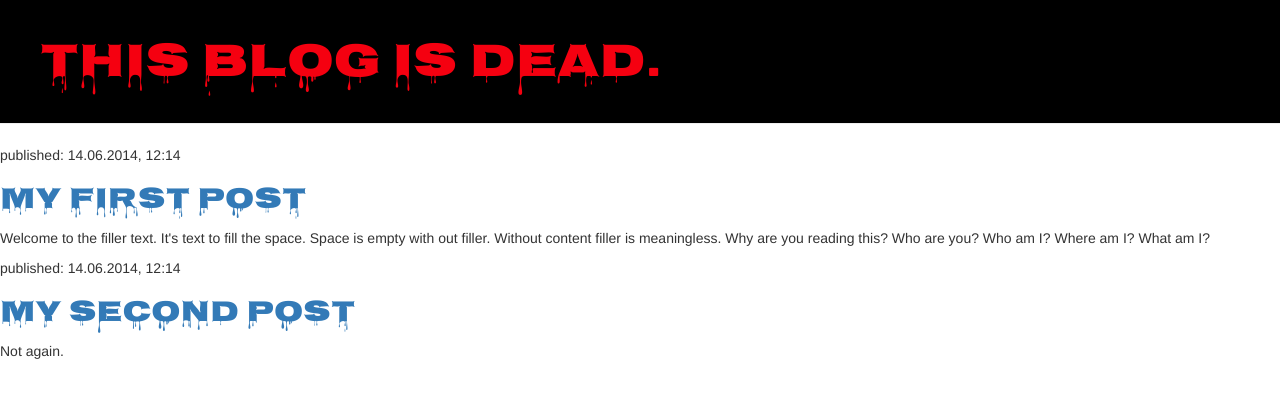
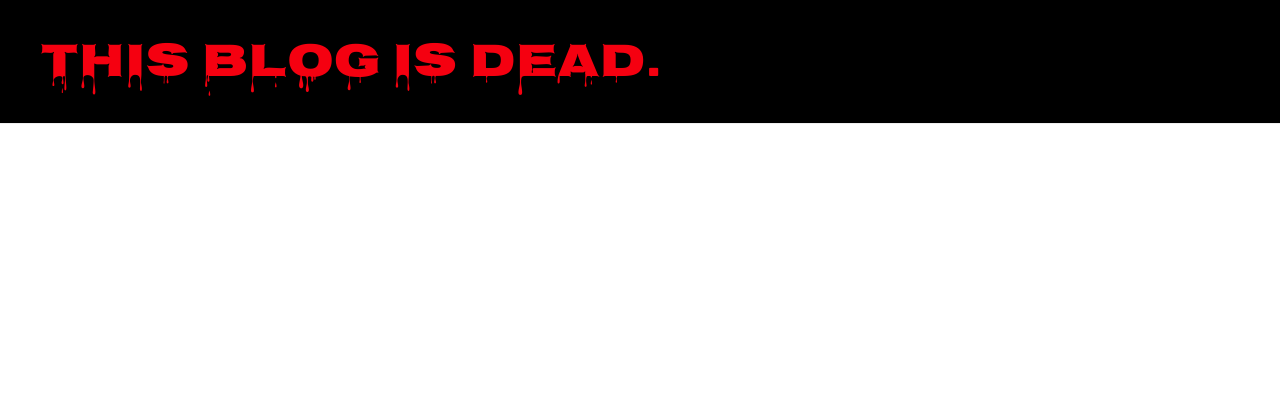
Before and after one commit to greylisa/my-first-blog, a Django app: page / in a window 1280 px wide. Shown: the top 398 px of the page. Run offline with Django 3.2, Linux system fonts and the light colour scheme; data that the repository does not hold is empty; some libraries are stand-ins or nearby versions.

Commit message:
CSS test again

```diff
--- a/blog/templates/blog/post_list.html
+++ b/blog/templates/blog/post_list.html
@@ -26,15 +26,5 @@
         </div>
     </div>
 </div>
-      <div>
-            <p>published: 14.06.2014, 12:14</p>
-            <h2><a href="">My first post</a></h2>
-            <p>Welcome to the filler text. It's text to fill the space. Space is empty with out filler. Without content filler is meaningless. Why are you reading this? Who are you? Who am I? Where am I? What am I?</p>
-        </div>
-        <div>
-                    <p>published: 14.06.2014, 12:14</p>
-                    <h2><a href="">My second post</a></h2>
-                    <p>Not again.</p>
-                </div>
     </body>
 </html>
```
